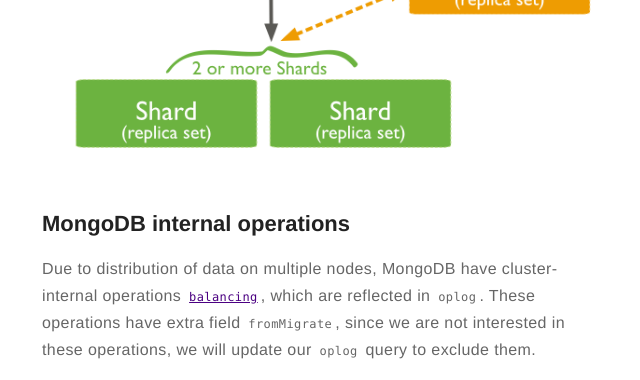
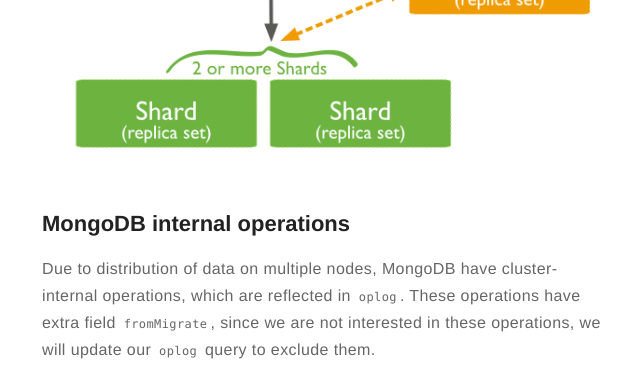
Before and after one commit to htimur/htimur.github.io, a Jekyll site: the page built from _posts/2016-03-03-tailing_the_mongodb_oplog_on_sharded_clusters_with_scala_and_akka_streams.markdown, in a window 1280 px wide and 900 px high, scrolled down 2194 px, cut to the strip 0-380 px from the top of the window. Shown: the whole strip, without its empty margins (318-958 px from the left). Built offline with Jekyll 4.4.1, drawn with Linux system fonts in a browser that asks for light colours; comment, search, counter and statistics services are not loaded.

Commit message:
extra info removed

```diff
--- a/_posts/2016-03-03-tailing_the_mongodb_oplog_on_sharded_clusters_with_scala_and_akka_streams.markdown
+++ b/_posts/2016-03-03-tailing_the_mongodb_oplog_on_sharded_clusters_with_scala_and_akka_streams.markdown
@@ -45,7 +45,7 @@ In production architecture each shard is represented by Replica Set:
 
 ## MongoDB internal operations
 
-Due to distribution of data on multiple nodes, MongoDB have cluster-internal operations  [`balancing`](https://docs.mongodb.org/manual/tutorial/manage-sharded-cluster-balancer/), which are reflected in `oplog`. These operations have extra field `fromMigrate`, since we are not interested in these operations, we will update our `oplog` query to exclude them.
+Due to distribution of data on multiple nodes, MongoDB have cluster-internal operations, which are reflected in `oplog`. These operations have extra field `fromMigrate`, since we are not interested in these operations, we will update our `oplog` query to exclude them.
 
 {% gist htimur/a87dce28668a82000fcf %}
 
```
